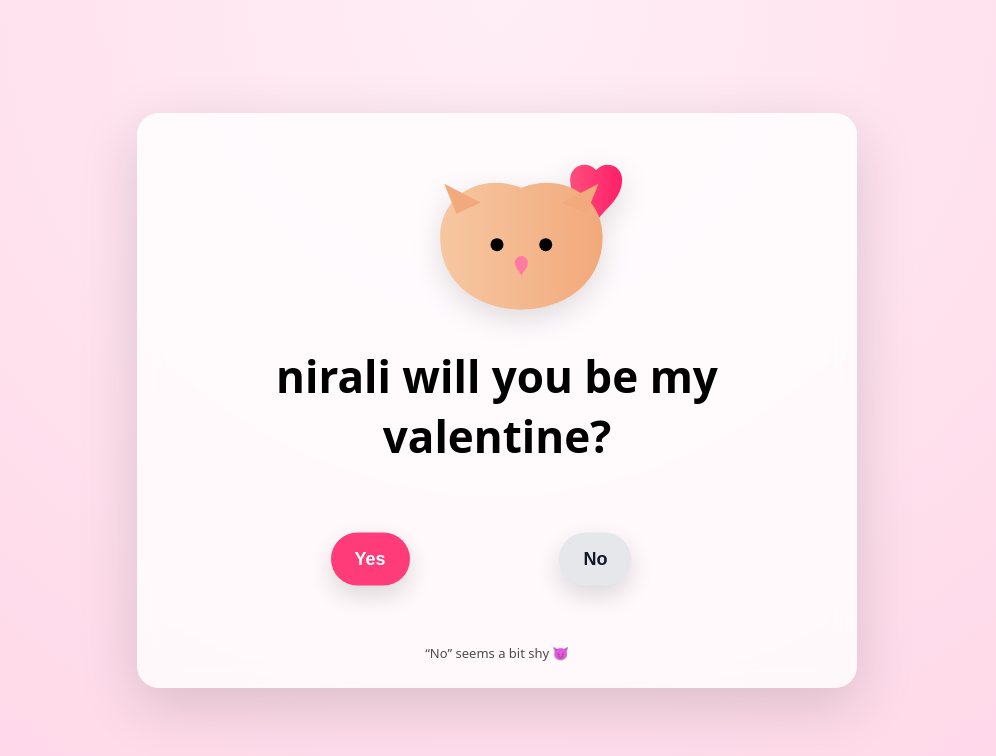
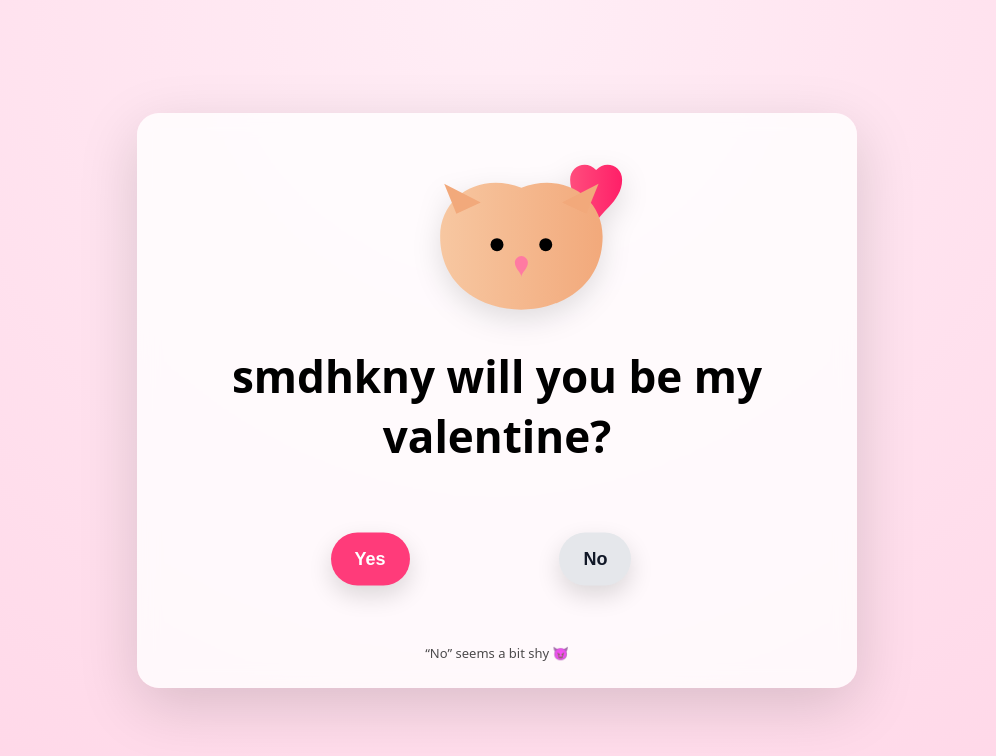
Before and after one commit to Abhiraj202/T01, a plain HTML site: page index.html in a window 1280 px wide. Shown: the whole page, without its empty margins (143-1139 px from the left). Drawn offline with nearby package versions, Linux system fonts and the light colour scheme.

Commit message:
Update index.html

```diff
--- a/index.html
+++ b/index.html
@@ -171,7 +171,7 @@
             fill="#ff7aa2"/>
     </svg>
 
-    <h1>nirali will you be my valentine?</h1>
+    <h1>smdhkny will you be my valentine?</h1>
 
     <section class="button-zone" id="zone">
       <button id="yesBtn">Yes</button>
```
